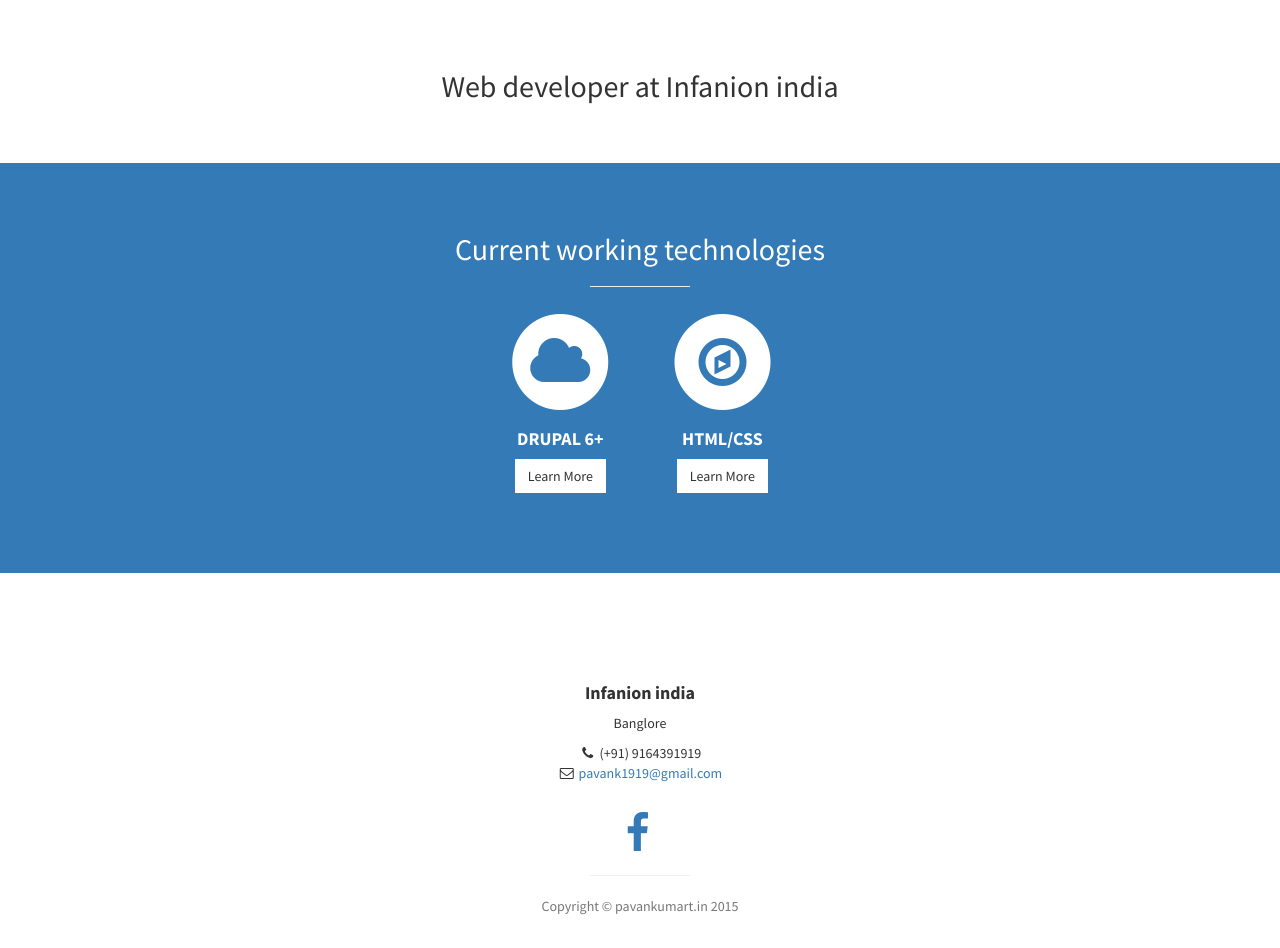
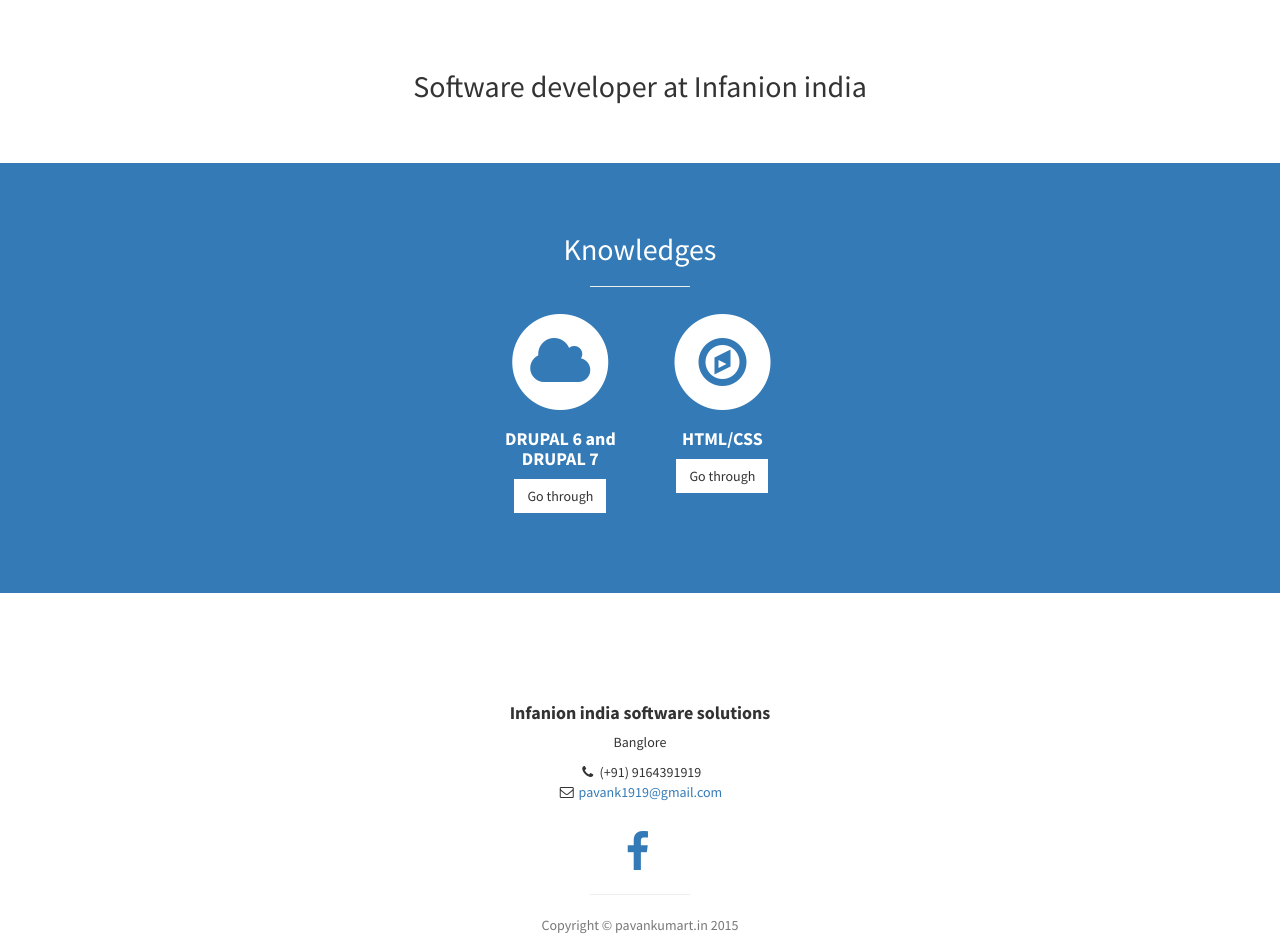
Before and after one commit to pavank1919/pavan, a plain HTML site: page index.html in a window 1280 px wide. Shown: the part 800-1748 px from the top of the page. Drawn offline with Linux system fonts and the light colour scheme.

Commit message:
changes small modifications

```diff
--- a/index.html
+++ b/index.html
@@ -31,7 +31,7 @@
         <ul class="sidebar-nav">
             <a id="menu-close" href="#" class="btn btn-light btn-lg pull-right toggle"><i class="fa fa-times"></i></a>
             <li class="sidebar-brand">
-                <a href="#top"  onclick = $("#menu-close").click(); >Information</a>
+                <a href="#top"  onclick = $("#menu-close").click(); >Inf</a>
             </li>
             <li>
                 <a href="#top" onclick = $("#menu-close").click(); >Home</a>
@@ -40,7 +40,7 @@
                 <a href="#about" onclick = $("#menu-close").click(); >Know</a>
             </li>
             <li>
-                <a href="#contact" onclick = $("#menu-close").click(); >Contact</a>
+                <a href="#contact" onclick = $("#menu-close").click(); >Contact me</a>
             </li>
         </ul>
     </nav>
@@ -51,7 +51,7 @@
             <h1>Pavan kumar T</h1>
             <h3>Web developer</h3>
             <br>
-            <a href="#about" class="btn btn-dark btn-lg">READ MORE</a>
+            <a href="#about" class="btn btn-dark btn-lg">NEXT</a>
         </div>
     </header>
 
@@ -60,7 +60,7 @@
         <div class="container">
             <div class="row">
                 <div class="col-lg-12 text-center">
-                    <h2>Web developer at Infanion india</h2>
+                    <h2>Software developer at Infanion india</h2>
                 </div>
             </div>
             <!-- /.row -->
@@ -72,7 +72,7 @@
         <div class="container">
             <div class="row text-center">
                 <div class="col-lg-10 col-lg-offset-1">
-                    <h2>Current working technologies</h2>
+                    <h2>Knowledges</h2>
                     <hr class="small">
                     <div class="row test-r" style="margin-left: 33%;">
                         <div class="col-md-3 col-sm-6">
@@ -82,9 +82,9 @@
                                 <i class="fa fa-cloud fa-stack-1x text-primary"></i>
                             </span>
                                 <h4>
-                                    <strong>DRUPAL 6+</strong>
+                                    <strong>DRUPAL 6 and DRUPAL 7</strong>
                                 </h4>
-                                <a target="_blank" href="http://drupal.org" class="btn btn-light">Learn More</a>
+                                <a target="_blank" href="http://drupal.org" class="btn btn-light">Go through</a>
                             </div>
                         </div>
                         <div class="col-md-3 col-sm-6">
@@ -96,7 +96,7 @@
                                 <h4>
                                     <strong>HTML/CSS</strong>
                                 </h4>
-                                <a  target="_blank" href="http://w3schools.com" class="btn btn-light">Learn More</a>
+                                <a  target="_blank" href="http://w3schools.com" class="btn btn-light">Go through</a>
                             </div>
                         </div>
                     </div>
@@ -115,7 +115,7 @@
         <div class="container">
             <div class="row" id="row-adjust">
                 <div class="col-lg-10 col-lg-offset-1 text-center">
-                    <h4><strong>Infanion india</strong>
+                    <h4><strong>Infanion india software solutions</strong>
                     </h4>
                     <p>Banglore</p>
                     <ul class="list-unstyled">
```
